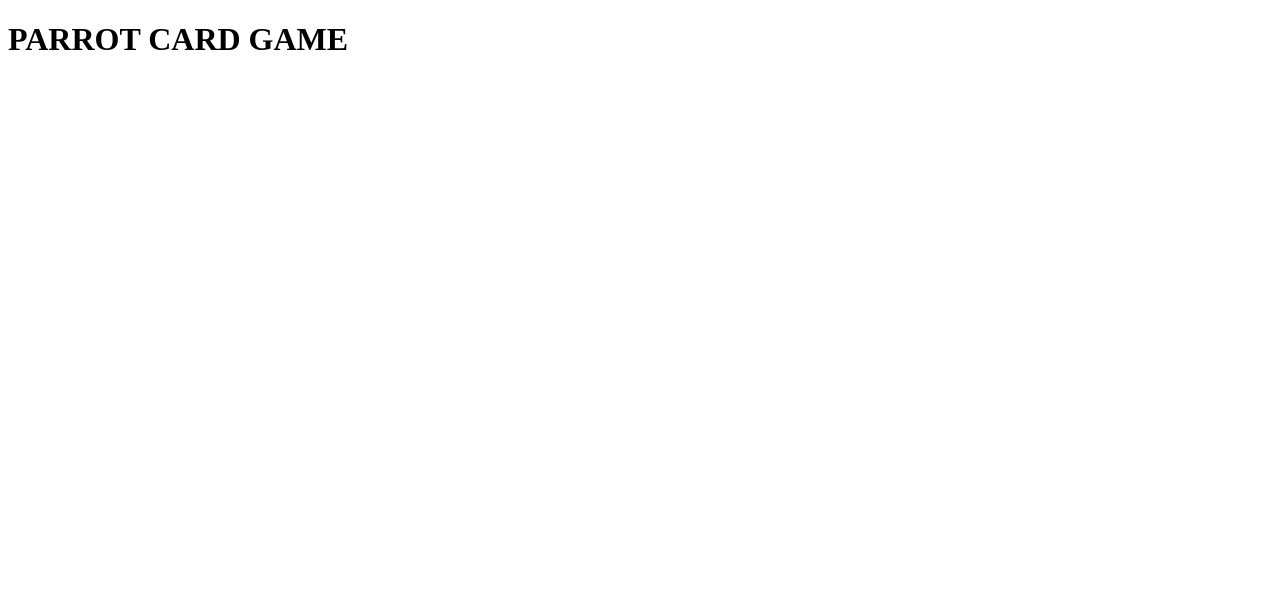
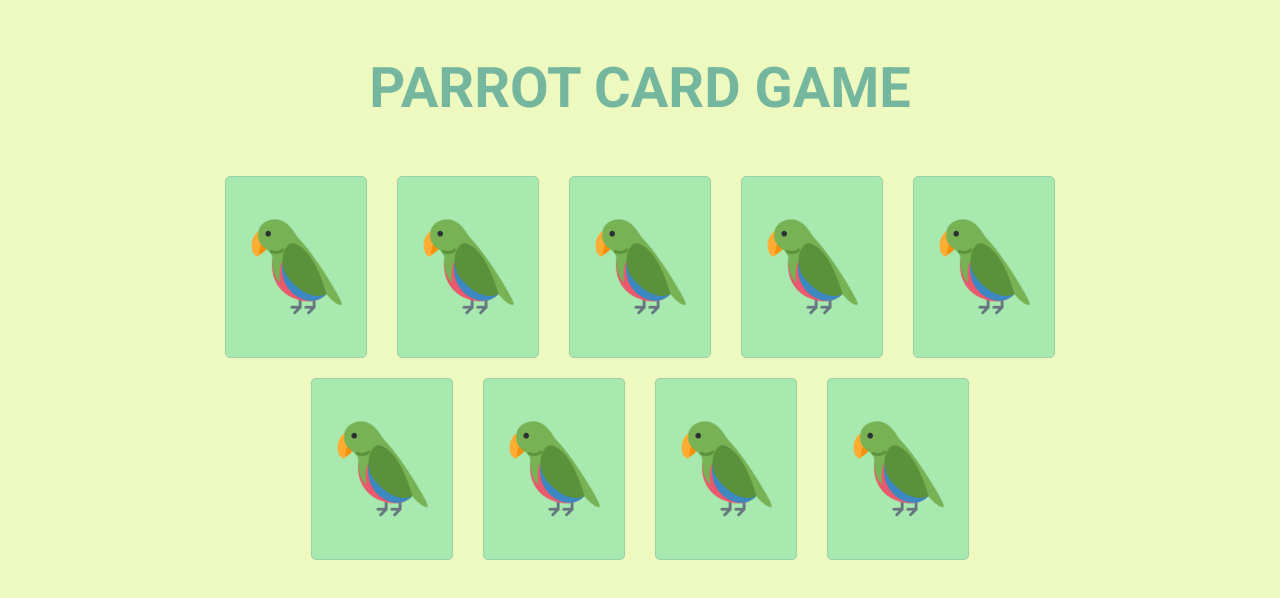
Before and after one commit to JoaoAfranio/projeto4-parrotscardgame, a plain HTML site: page index.html in a window 1280 px wide. Drawn offline with Linux system fonts and the light colour scheme.

Commit message:
adjusting layout

```diff
--- /dev/null
+++ b/assets/css/reset.css
@@ -0,0 +1,128 @@
+/* http://meyerweb.com/eric/tools/css/reset/
+   v2.0 | 20110126
+   License: none (public domain)
+*/
+
+html,
+body,
+div,
+span,
+applet,
+object,
+iframe,
+h1,
+h2,
+h3,
+h4,
+h5,
+h6,
+p,
+blockquote,
+pre,
+a,
+abbr,
+acronym,
+address,
+big,
+cite,
+code,
+del,
+dfn,
+em,
+img,
+ins,
+kbd,
+q,
+s,
+samp,
+small,
+strike,
+sub,
+sup,
+tt,
+var,
+b,
+u,
+i,
+center,
+dl,
+dt,
+dd,
+ol,
+ul,
+li,
+fieldset,
+form,
+label,
+legend,
+table,
+caption,
+tbody,
+tfoot,
+thead,
+tr,
+th,
+td,
+article,
+aside,
+canvas,
+details,
+embed,
+figure,
+figcaption,
+footer,
+header,
+hgroup,
+menu,
+nav,
+output,
+ruby,
+section,
+summary,
+time,
+mark,
+audio,
+video {
+  margin: 0;
+  padding: 0;
+  border: 0;
+  font-size: 100%;
+  font: inherit;
+  vertical-align: baseline;
+}
+/* HTML5 display-role reset for older browsers */
+article,
+aside,
+details,
+figcaption,
+figure,
+footer,
+header,
+hgroup,
+menu,
+nav,
+section {
+  display: block;
+}
+body {
+  line-height: 1;
+}
+ol,
+ul {
+  list-style: none;
+}
+blockquote,
+q {
+  quotes: none;
+}
+blockquote:before,
+blockquote:after,
+q:before,
+q:after {
+  content: "";
+  content: none;
+}
+table {
+  border-collapse: collapse;
+  border-spacing: 0;
+}
--- /dev/null
+++ b/assets/css/style.css
@@ -0,0 +1,68 @@
+@import url("https://fonts.googleapis.com/css2?family=Roboto:ital,wght@0,100;0,300;0,400;0,500;0,700;0,900;1,100;1,300;1,400;1,500;1,700;1,900&display=swap");
+
+body {
+  background-color: #eef9bf;
+}
+
+.container {
+  display: flex;
+  flex-direction: column;
+  align-items: center;
+
+  margin-top: 60px;
+}
+
+h1 {
+  font-family: "Roboto";
+  font-weight: 700;
+  font-size: 56px;
+  text-align: center;
+
+  color: #75b79e;
+}
+
+.game {
+  margin-top: 60px;
+
+  display: flex;
+  justify-content: center;
+  flex-wrap: wrap;
+
+  gap: 20px 30px;
+
+  width: 70%;
+}
+
+.card {
+  display: flex;
+  justify-content: center;
+  align-items: center;
+
+  width: 140px;
+  height: 180px;
+
+  background: #a7e9af;
+  border: 1px solid #99cea8;
+  border-radius: 5px;
+}
+
+.front {
+  width: 100px;
+  height: 100px;
+}
+
+@media (max-width: 400px) {
+  h1 {
+    font-size: 90px;
+  }
+
+  .card {
+    width: 420px;
+    height: 540px;
+  }
+
+  .front {
+    width: 300px;
+    height: 300px;
+  }
+}
--- a/index.html
+++ b/index.html
@@ -3,11 +3,49 @@
   <head>
     <meta charset="UTF-8" />
     <title>Parrots card game</title>
+    <link rel="stylesheet" href="./assets/css/reset.css" />
+    <link rel="stylesheet" href="./assets/css/style.css" />
   </head>
   <body>
-    <h1>PARROT CARD GAME</h1>
-    <div class="game">
-      <div class="card"></div>
+    <div class="container">
+      <h1>PARROT CARD GAME</h1>
+      <div class="game">
+        <div class="card">
+          <img class="front" src="./src/front.png" />
+        </div>
+
+        <div class="card">
+          <img class="front" src="./src/front.png" />
+        </div>
+
+        <div class="card">
+          <img class="front" src="./src/front.png" />
+        </div>
+
+        <div class="card">
+          <img class="front" src="./src/front.png" />
+        </div>
+
+        <div class="card">
+          <img class="front" src="./src/front.png" />
+        </div>
+
+        <div class="card">
+          <img class="front" src="./src/front.png" />
+        </div>
+
+        <div class="card">
+          <img class="front" src="./src/front.png" />
+        </div>
+
+        <div class="card">
+          <img class="front" src="./src/front.png" />
+        </div>
+
+        <div class="card">
+          <img class="front" src="./src/front.png" />
+        </div>
+      </div>
     </div>
   </body>
 </html>
```
